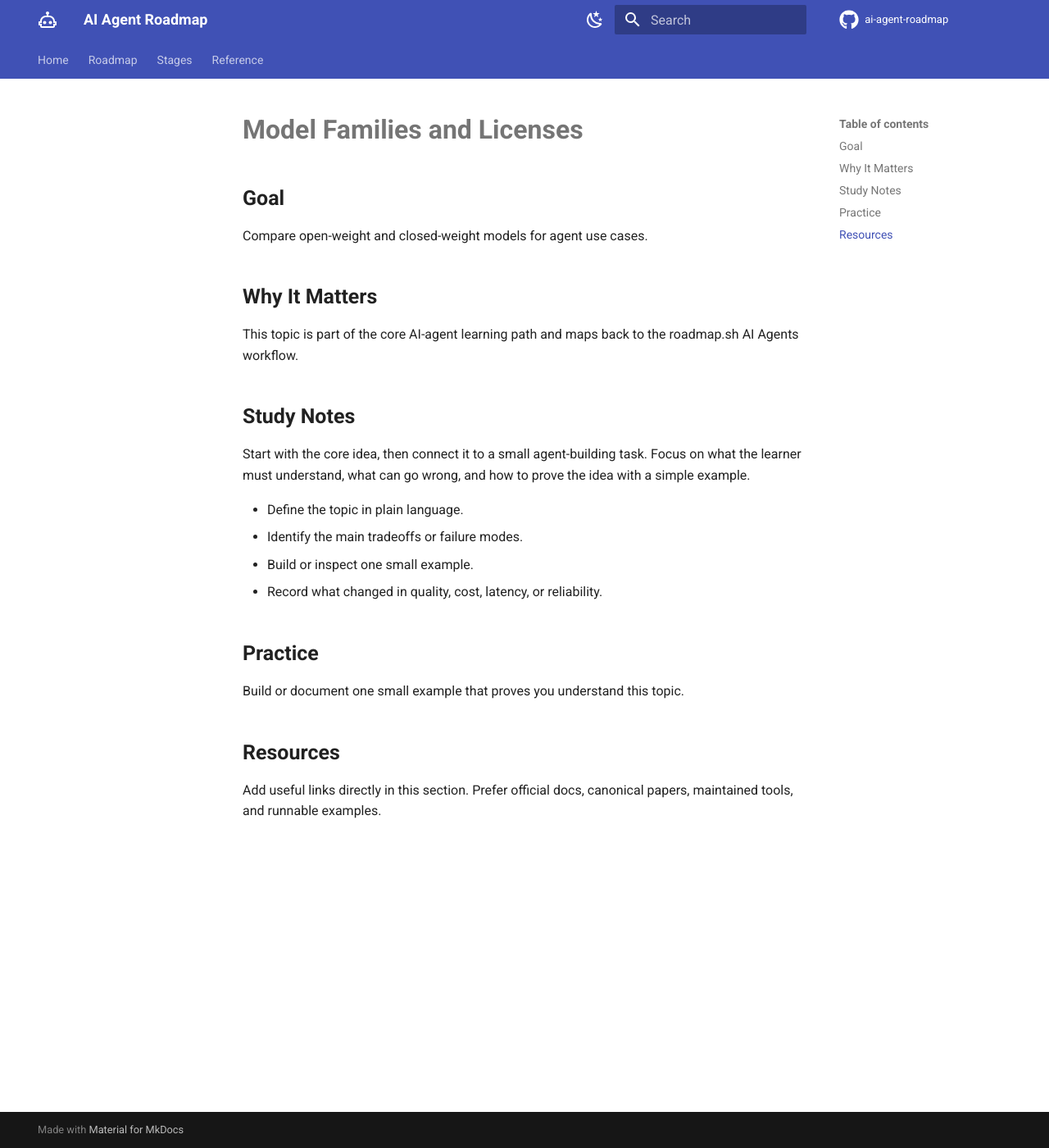
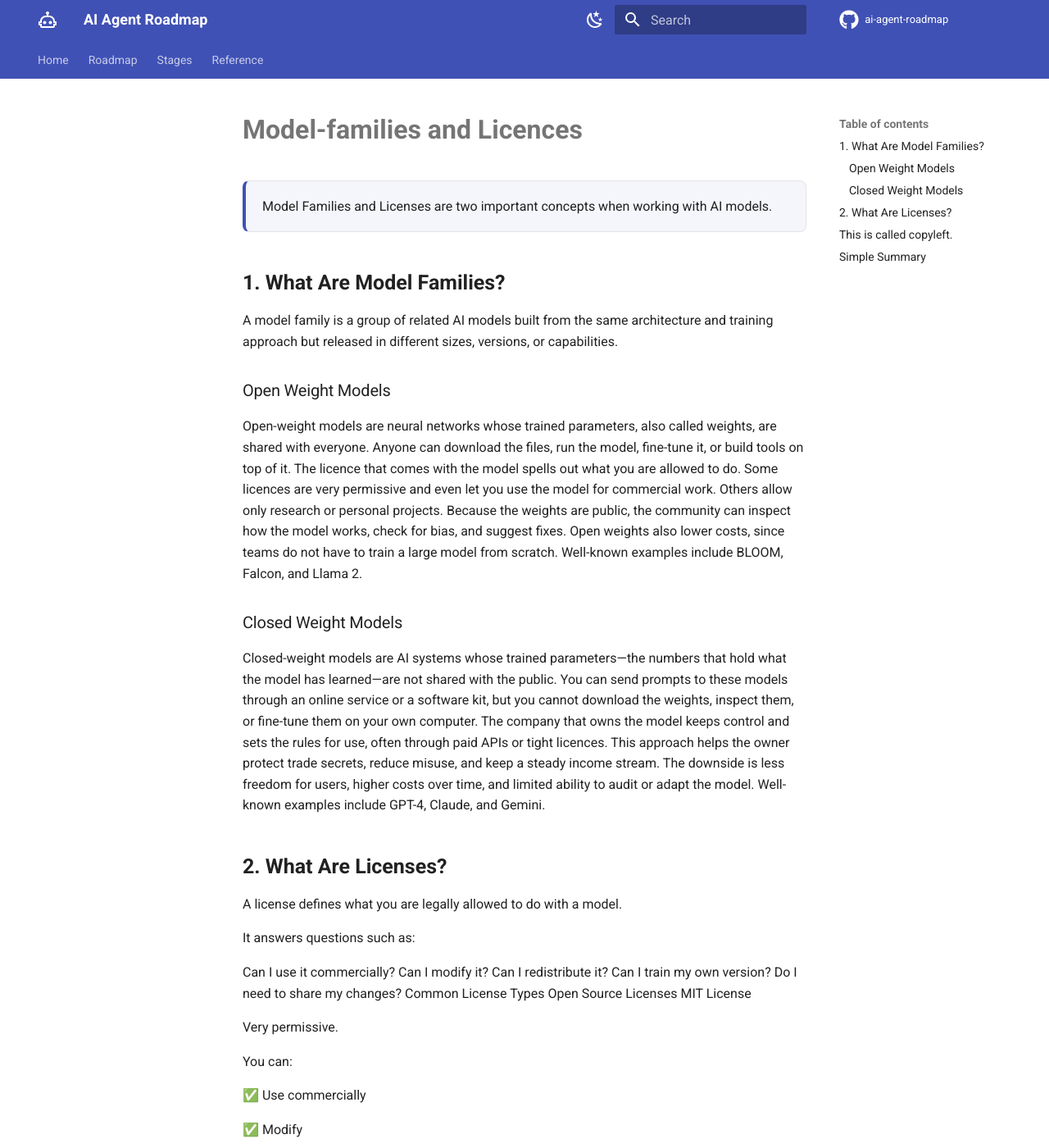
Before and after one commit to AceronX/ai-agent-roadmap, an MkDocs documentation site: the page built from docs/stages/02-llm-fundamentals/model-families/index.md, in a window 1280 px wide and 1400 px high. Shown: the whole window at 82% size. Built offline with MkDocs 1.6.1 and Material for MkDocs 9.7.7, drawn with Linux system fonts in a browser that asks for light colours; comment, search, counter and statistics services are not loaded; some of the changed text lies outside the part shown.

Commit message:
feat: Model families and Licences

```diff
--- a/docs/stages/02-llm-fundamentals/model-families/index.md
+++ b/docs/stages/02-llm-fundamentals/model-families/index.md
@@ -1,26 +1,105 @@
-# Model Families and Licenses
 
-## Goal
+# Model-families and Licences
 
-Compare open-weight and closed-weight models for agent use cases.
+Model Families and Licenses are two important concepts when working with AI models.
 
-## Why It Matters
+## 1. What Are Model Families?
 
-This topic is part of the core AI-agent learning path and maps back to the roadmap.sh AI Agents workflow.
+A model family is a group of related AI models built from the same architecture and training approach but released in different sizes, versions, or capabilities.
+### Open Weight Models
+Open-weight models are neural networks whose trained parameters, also called weights, are shared with everyone. Anyone can download the files, run the model, fine-tune it, or build tools on top of it. The licence that comes with the model spells out what you are allowed to do. Some licences are very permissive and even let you use the model for commercial work. Others allow only research or personal projects. Because the weights are public, the community can inspect how the model works, check for bias, and suggest fixes. Open weights also lower costs, since teams do not have to train a large model from scratch. Well-known examples include BLOOM, Falcon, and Llama 2.
+### Closed Weight Models
+Closed-weight models are AI systems whose trained parameters—the numbers that hold what the model has learned—are not shared with the public. You can send prompts to these models through an online service or a software kit, but you cannot download the weights, inspect them, or fine-tune them on your own computer. The company that owns the model keeps control and sets the rules for use, often through paid APIs or tight licences. This approach helps the owner protect trade secrets, reduce misuse, and keep a steady income stream. The downside is less freedom for users, higher costs over time, and limited ability to audit or adapt the model. Well-known examples include GPT-4, Claude, and Gemini.
 
-## Study Notes
+## 2. What Are Licenses?
 
-Start with the core idea, then connect it to a small agent-building task. Focus on what the learner must understand, what can go wrong, and how to prove the idea with a simple example.
+A license defines what you are legally allowed to do with a model.
 
-- Define the topic in plain language.
-- Identify the main tradeoffs or failure modes.
-- Build or inspect one small example.
-- Record what changed in quality, cost, latency, or reliability.
+It answers questions such as:
 
-## Practice
+Can I use it commercially?
+Can I modify it?
+Can I redistribute it?
+Can I train my own version?
+Do I need to share my changes?
+Common License Types
+Open Source Licenses
+MIT License
 
-Build or document one small example that proves you understand this topic.
+Very permissive.
 
-## Resources
+You can:
 
-Add useful links directly in this section. Prefer official docs, canonical papers, maintained tools, and runnable examples.
+✅ Use commercially
+
+✅ Modify
+
+✅ Redistribute
+
+✅ Build products
+
+Example:
+
+Many AI tools and libraries use the MIT license.
+
+Apache 2.0 License
+
+Also permissive.
+
+You can:
+
+✅ Commercial use
+
+✅ Modification
+
+✅ Redistribution
+
+✅ Patent protection
+
+Many companies prefer Apache 2.0.
+
+Copyleft Licenses
+GPL License
+
+You can modify and distribute.
+
+However:
+
+If you distribute modified versions,
+You must release your source code.
+
+This is called copyleft.
+---
+Custom AI Licenses
+
+Many AI models are not truly open source.
+
+For example:
+
+Meta AI models often use custom licenses.
+Some commercial providers impose additional restrictions on redistribution or large-scale deployment.
+
+Always read the model's specific license before using it in a product.
+
+
+## Simple Summary
+
+Model Family
+= A collection of related models built from the same technology.
+
+Examples:
+
+GPT family
+Llama family
+Mistral family
+
+License
+= The legal rules governing how you can use the model.
+
+Examples:
+
+MIT
+Apache 2.0
+GPL
+Proprietary
+Custom AI licenses
```
Also changed, not shown: docs/stages/02-llm-fundamentals/pricing-and-latency/index.md (+100 -14 lines).
